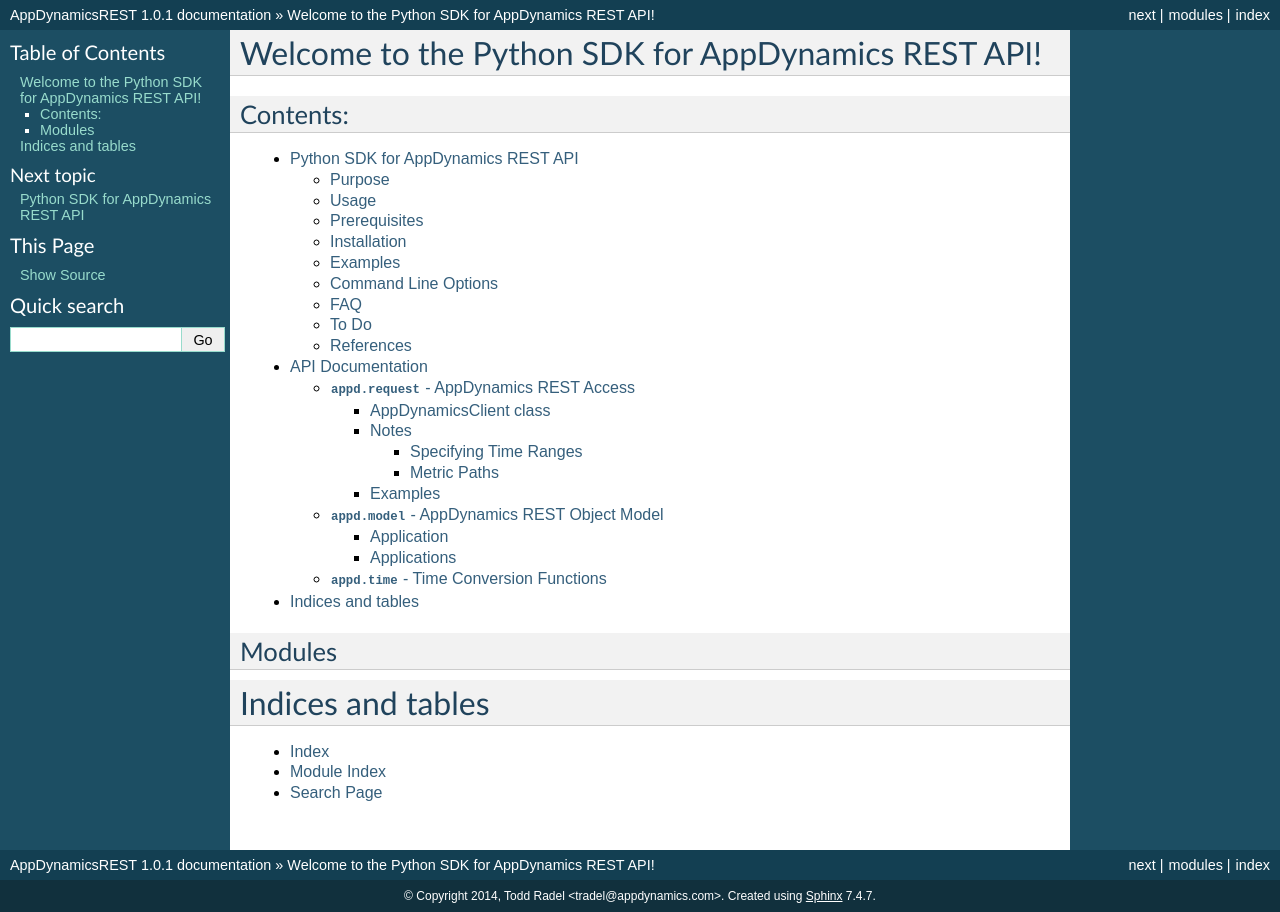
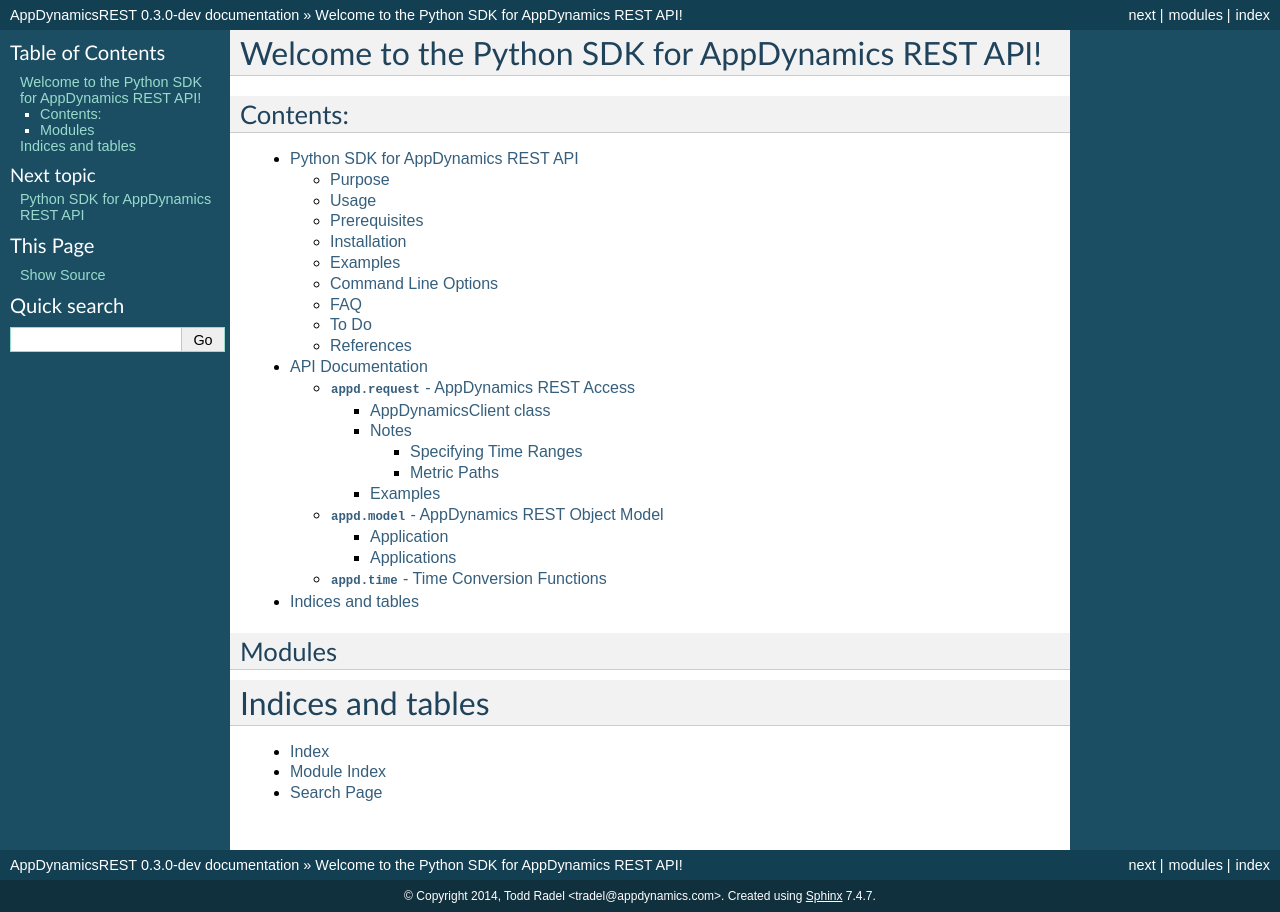
Before and after one commit to tradel/AppDynamicsREST, a Sphinx documentation site: the page built from docs/index.rst, in a window 1280 px wide. Built offline with Sphinx 7.4.7, drawn with Linux system fonts in a browser that asks for light colours.

Commit message:
Corrected version numbers to match package version

```diff
--- a/docs/conf.py
+++ b/docs/conf.py
@@ -56,9 +56,9 @@
 # built documents.
 #
 # The short X.Y version.
-version = '1.0'
+version = '0.3'
 # The full version, including alpha/beta/rc tags.
-release = '1.0.1'
+release = '0.3.0-dev'
 
 # The language for content autogenerated by Sphinx. Refer to documentation
 # for a list of supported languages.
--- a/setup.py
+++ b/setup.py
@@ -10,7 +10,7 @@
     long_description = open('docs/appsphere.rst').read()
 
 setup(name='AppDynamicsREST',
-      version='0.3.0',
+      version='0.3.0-dev',
       description='Python SDK for AppDynamics REST API',
       author='Todd Radel',
       author_email='tradel@appdynamics.com',
```
Also changed, not shown: .bumpversion.cfg.
